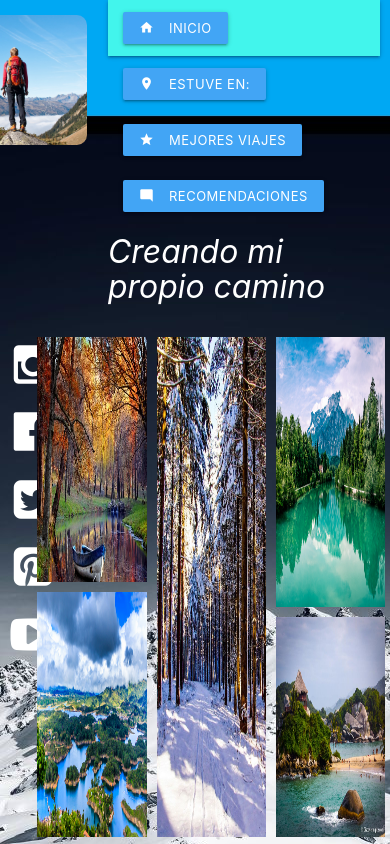
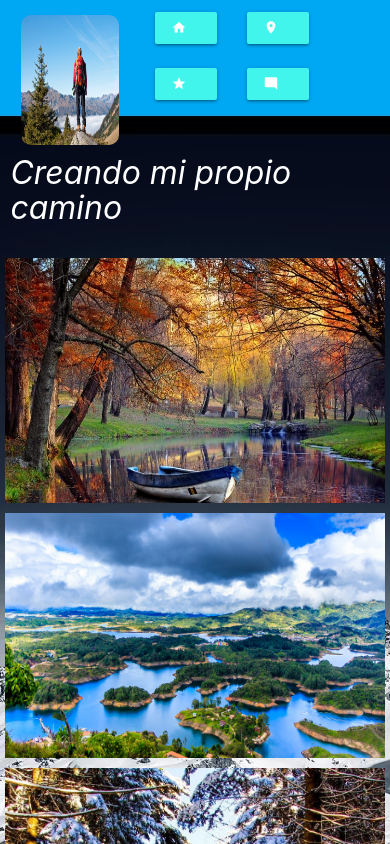
Before and after one commit to jesusgperez/Blog_Materialize, a plain HTML site: page index.html in a window 390 px wide. Shown: the top 844 px of the page. Drawn offline with nearby package versions, Linux system fonts and the light colour scheme.

Commit message:
Adaptabilidad done
Se agrega la adaptabilidad a todos los componentes de la página!
Finalizado!

```diff
--- a/css/styles.css
+++ b/css/styles.css
@@ -17,6 +17,10 @@ body{
 .icons-nav{
   font-size: 15px !important;
 }
+.text-nav{
+  display: inline-block;
+  margin: 0;
+}
 .img-logo{
   float: right;
   margin-top: 15px;
@@ -24,10 +28,11 @@ body{
   height: 130px;
 }
 .nav-style{
-  background: #42f5ec;
+  background: transparent;
+  box-shadow: none;
 }
 .btn-style{
-  background: #42a5f5;
+  background: #42f5ec;
 }
 .btn-style:hover{
   background-color: #42f592 !important;
@@ -130,3 +135,8 @@ body{
 .card-comment-style{
   color: #fff;
 }
+@media all and (max-width:992px){
+  .img-logo{
+    width: 90%;
+  }
+}
--- a/index.html
+++ b/index.html
@@ -12,22 +12,24 @@
   </head>
   <body>
     <div class="row header">
-      <div class="col s3">
+      <div class="col s4 m3">
         <img src="img/logo-turismo.jpg" alt="" class="img-logo">
       </div>
-      <div class="col s9">
+      <div class="col s8 m9">
         <div class="row nav-row">
           <div class="col s12">
             <nav class="nav-wrapper nav-style">
               <ul class="right">
-                <li><a href="#" class="btn waves-effect waves-light btn-small btn-style"><i class="material-icons left icons-nav">home</i> Inicio</a></li>
-                <li><a href="#" class="btn waves-effect waves-light btn-small btn-style"><i class="material-icons left icons-nav">location_on</i> Estuve en:</a></li>
-                <li><a href="#" class="btn waves-effect waves-light btn-small btn-style"><i class="material-icons left icons-nav">star</i> Mejores viajes</a></li>
-                <li><a href="#" class="btn waves-effect waves-light btn-small btn-style"><i class="material-icons left icons-nav">mode_comment</i> Recomendaciones</a></li>
+                <li><a href="#" class="btn waves-effect waves-light btn-small btn-style"><i class="material-icons left icons-nav">home</i> <p class="text-nav hide-on-med-and-down">Inicio</p></a></li>
+                <li><a href="#" class="btn waves-effect waves-light btn-small btn-style"><i class="material-icons left icons-nav">location_on</i> <p class="text-nav hide-on-med-and-down">Estuve en</p></a></li>
+                <li><a href="#" class="btn waves-effect waves-light btn-small btn-style"><i class="material-icons left icons-nav">star</i> <p class="text-nav hide-on-med-and-down">Mejores viajes</p></a></li>
+                <li><a href="#" class="btn waves-effect waves-light btn-small btn-style"><i class="material-icons left icons-nav">mode_comment</i> <p class="text-nav hide-on-med-and-down">Recomendaciones</p></a></li>
               </ul>
             </nav>
           </div>
         </div>
+      </div>
+      <div class="col s12 m9">
         <div class="row">
           <div class="col s12">
             <h4 class="header-title">Creando mi propio camino</h4>
@@ -36,16 +38,16 @@
       </div>
     </div>
     <div class="row">
-      <div class="col s1">
+      <div class="col m1 hide-on-small-only">
         <i class="icon-instagram icon-styles"></i>
         <i class="icon-facebook icon-styles"></i>
         <i class="icon-twitter icon-styles"></i>
         <i class="icon-pinterest icon-styles"></i>
         <i class="icon-youtube icon-styles"></i>
       </div>
-      <div class="col s11">
+      <div class="col s12 m11">
         <div class="row">
-          <div class="col s4 side-col">
+          <div class="col s12 m4 side-col">
             <div class="row img-row">
               <div class="col s12 height-left">
                 <a href="">
@@ -61,12 +63,12 @@
               </div>
             </div>
           </div>
-          <div class="col s4 central-col">
+          <div class="col s12 m4 central-col img-row">
             <a href="">
               <img src="img/img-center.jpg" class="responsive-img img-style" alt="Imagen turismo">
             </a>
           </div>
-          <div class="col s4 side-col">
+          <div class="col s12 m4 side-col">
             <div class="row img-row">
               <div class="col s12 height-right-1">
                 <a href="">
@@ -86,7 +88,7 @@
       </div>
     </div>
     <div class="row">
-      <div class="col s7 offset-l1">
+      <div class="col s12 m7 offset-l1">
         <div class="card">
           <div class="card-title title-style">
             <h3>Isla del Rosario</h3>
@@ -125,7 +127,7 @@
           </form>
         </div>
       </div>
-      <div class="col s4">
+      <div class="col s12 m4">
         <div class="card">
           <div class="card-sup">
             <img src="img/profile-image.jpg" alt="" class="author-img">
```
